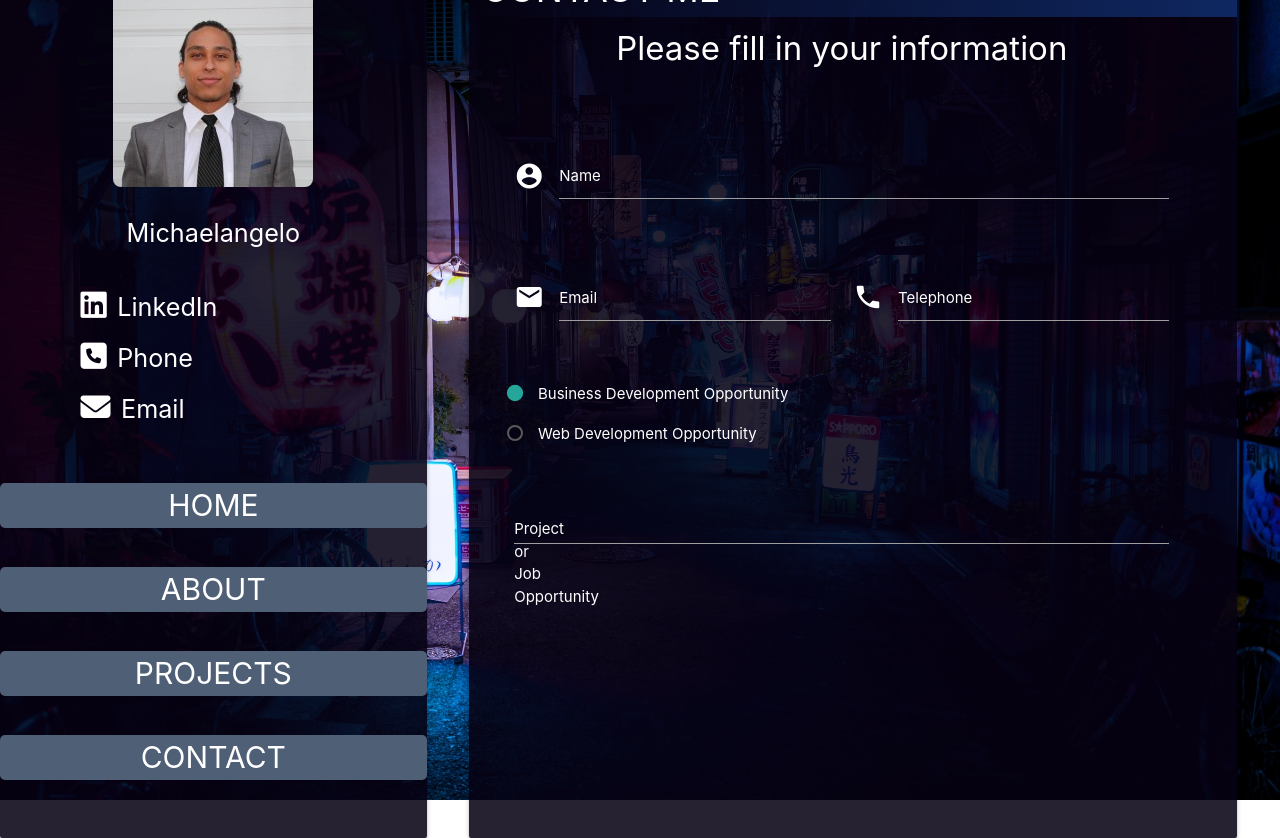
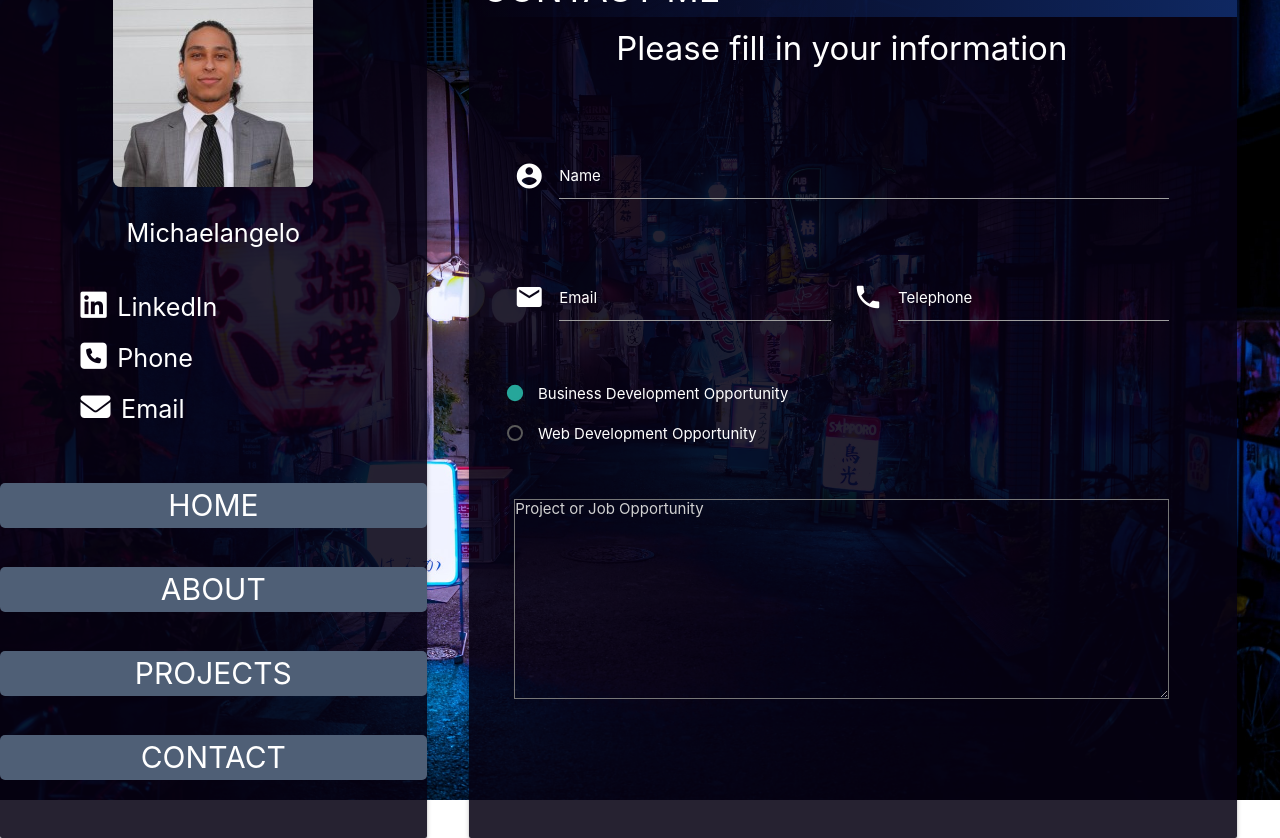
Before and after one commit to SyntaxMotta/Portfolio, a React (Create React App) app: page /contact in a window 1280 px wide. Built offline with nearby package versions, Linux system fonts and the light colour scheme; the HTML template or start-up script is replaced by a standard one.

Commit message:
Finalizing Project page styling. Still need to deploy IT Logger

```diff
--- a/src/Components/contact/Contact.js
+++ b/src/Components/contact/Contact.js
@@ -45,16 +45,9 @@ export const Contact = () => {
             <div className="row">
               <div className="input-field col s12">
                 <textarea
-                  id="textarea1"
-                  className="materialize-textarea"
+                  className="contact__textarea"
+                  placeholder="Project or Job Opportunity"
                 ></textarea>
-                <label
-                  for="textarea1"
-                  className="prefix"
-                  style={{ fontSize: '1rem' }}
-                >
-                  Project or Job Opportunity
-                </label>
               </div>
             </div>
           </form>
--- a/src/Components/contact/contact.css
+++ b/src/Components/contact/contact.css
@@ -13,6 +13,13 @@
   margin: 2.5rem auto;
 }
 
+.contact__textarea {
+  outline: none;
+  color: white;
+  width: 100%;
+  height: 200px;
+  border: 1px solid var(white);
+}
 .input-field label {
   color: white;
 }
--- a/src/Components/projects/Projects.js
+++ b/src/Components/projects/Projects.js
@@ -15,10 +15,11 @@ export const Projects = () => {
             <a href="google.com" className="section-heading">
               Anime Site
             </a>
+            <div className="bottom-line"></div>
             <a href="https://github.com/SyntaxMotta/AnimeSearch.git">
               Repo <i class="fab fa-github"></i>
             </a>
-            <p>
+            <p className="flow-text">
               React application reaching out to the Jikan anime API and
               displaying the data
             </p>
@@ -28,10 +29,11 @@ export const Projects = () => {
             <a href="google.com" className="section-heading">
               IT Logger
             </a>
+            <div className="bottom-line"></div>
             <a href="https://github.com/SyntaxMotta/IT-Logger-Final.git">
               Repo <i class="fab fa-github"></i>
             </a>
-            <p>
+            <p className="flow-text">
               Full MERN Stack Logger application for IT departments to document
               tasks
             </p>
@@ -41,10 +43,11 @@ export const Projects = () => {
             <a href="google.com" className="section-heading">
               Netflix UI Clone
             </a>
+            <div className="bottom-line"></div>
             <a href="https://github.com/SyntaxMotta/NetflixClone.git">
               Repo <i class="fab fa-github"></i>
             </a>
-            <p>Netflix UI Clone Application</p>
+            <p className="flow-text">Netflix UI Clone Application</p>
           </div>
         </div>
       </div>
--- a/src/Components/projects/project.css
+++ b/src/Components/projects/project.css
@@ -1,5 +1,5 @@
 .Projects {
-  margin-top: 3rem;
+  margin-top: 1.75rem;
 }
 
 .project__content {
@@ -14,8 +14,25 @@
 .project__block {
   padding: 0.3rem;
   display: inline-block;
-  margin: 0.7rem auto;
+  margin: 0.5rem auto;
   width: 100%;
+  display: flex;
+  flex-direction: column;
+  justify-content: center;
+  align-items: center;
+}
+
+.project__block > .section-heading {
+  margin: 0.3rem 0;
+}
+
+.project__block a {
+  transition: all ease 0.4s;
+}
+
+.project__block a:hover {
+  transform: scale(1.1);
+  color: var(--secondary-color);
 }
 
 .project__img {
```
